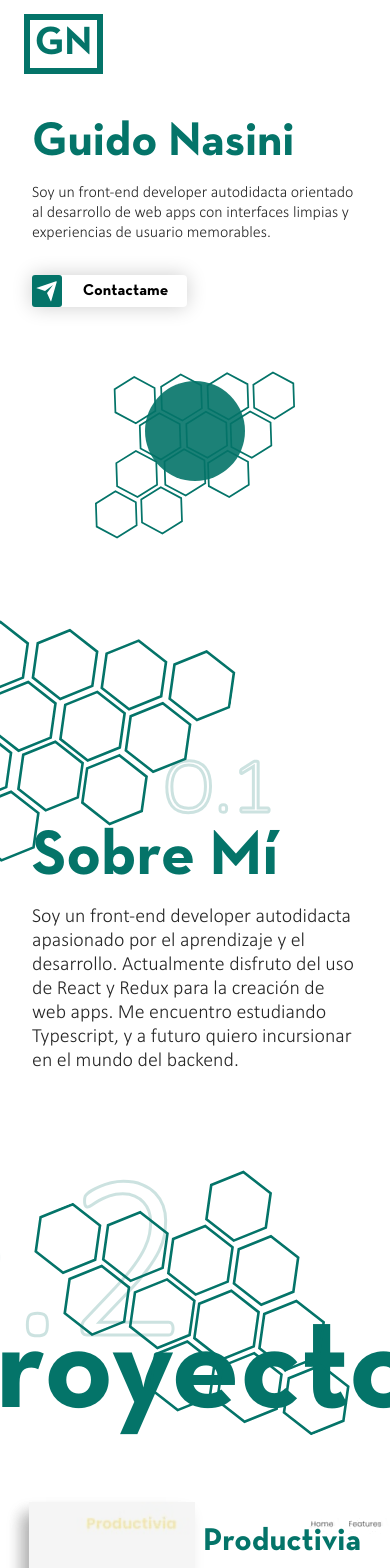
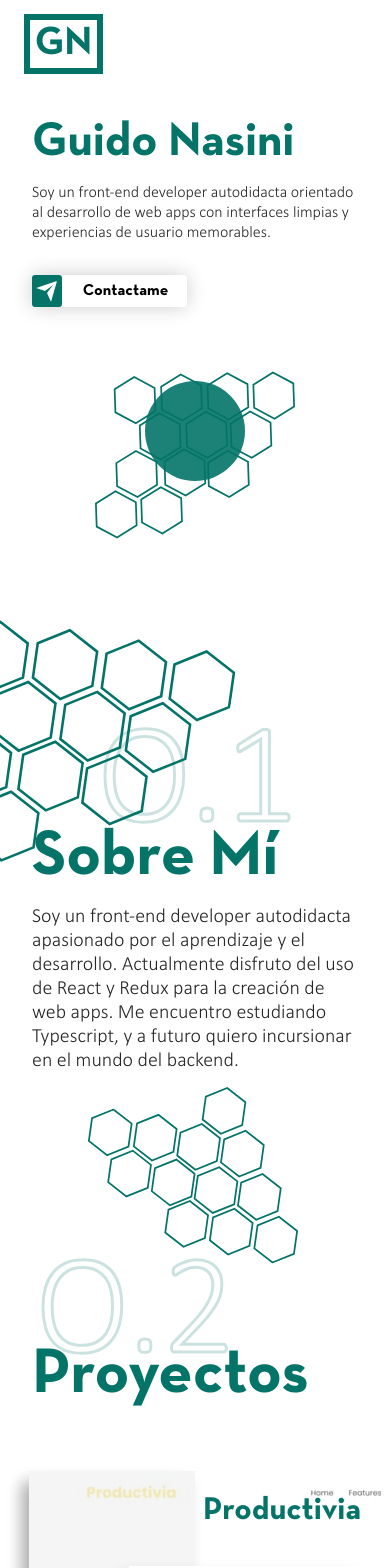
Before and after one commit to g94nas/portfolio, a React (Create React App) app: page / in a window 390 px wide. Shown: the top 1568 px of the page. Built offline with nearby package versions, Linux system fonts and the light colour scheme.

Commit message:
Made Proyectos First Part Responsive

```diff
--- a/src/components/Proyectos/index.tsx
+++ b/src/components/Proyectos/index.tsx
@@ -22,6 +22,11 @@ const MainWrapper = styled.div`
   align-items: center;
   justify-content: center;
 
+  @media screen and (max-width: 768px) {
+    margin-left: 2rem;
+    margin-right: 2rem;
+  }
+
   svg {
     position: absolute;
     transform: rotate(70deg);
@@ -29,6 +34,13 @@ const MainWrapper = styled.div`
     top: 3rem;
     width: 300px;
     height: 300px;
+
+    @media screen and (max-width: 768px) {
+      width: 200px;
+      height: 200px;
+      right: 20%;
+      top: -10%;
+    }
   }
 
   .container {
@@ -38,12 +50,25 @@ const MainWrapper = styled.div`
     align-items: center;
     justify-content: center;
 
+    @media screen and (max-width: 768px) {
+      margin: 0;
+      width: 100%;
+      margin-top: 14rem;
+      margin-bottom: 3rem;
+    }
+
     h1 {
       position: relative;
       display: flex;
       font-size: 8rem;
       color: #047469;
       margin-bottom: 1rem;
+
+      @media screen and (max-width: 768px) {
+        width: 100%;
+        font-size: 4rem;
+        justify-content: flex-start;
+      }
 
       ::after {
         position: absolute;
@@ -57,6 +82,12 @@ const MainWrapper = styled.div`
         z-index: -10;
         bottom: 1rem;
         left: -4rem;
+
+        @media screen and (max-width: 768px) {
+          font-size: 9rem;
+          left: 1%;
+          bottom: 5%;
+        }
       }
     }
   }
--- a/src/components/SobreMi/index.tsx
+++ b/src/components/SobreMi/index.tsx
@@ -63,9 +63,9 @@ const MainWrapper = styled.div`
         left: 15rem;
 
         @media screen and (max-width: 768px) {
-          font-size: 5rem;
-          left: 40%;
-          bottom: 3rem;
+          font-size: 9rem;
+          left: 20%;
+          bottom: 1rem;
         }
       }
     }
```
Also changed, not shown: 1 other file (tests, documents, lock files or other folders).
